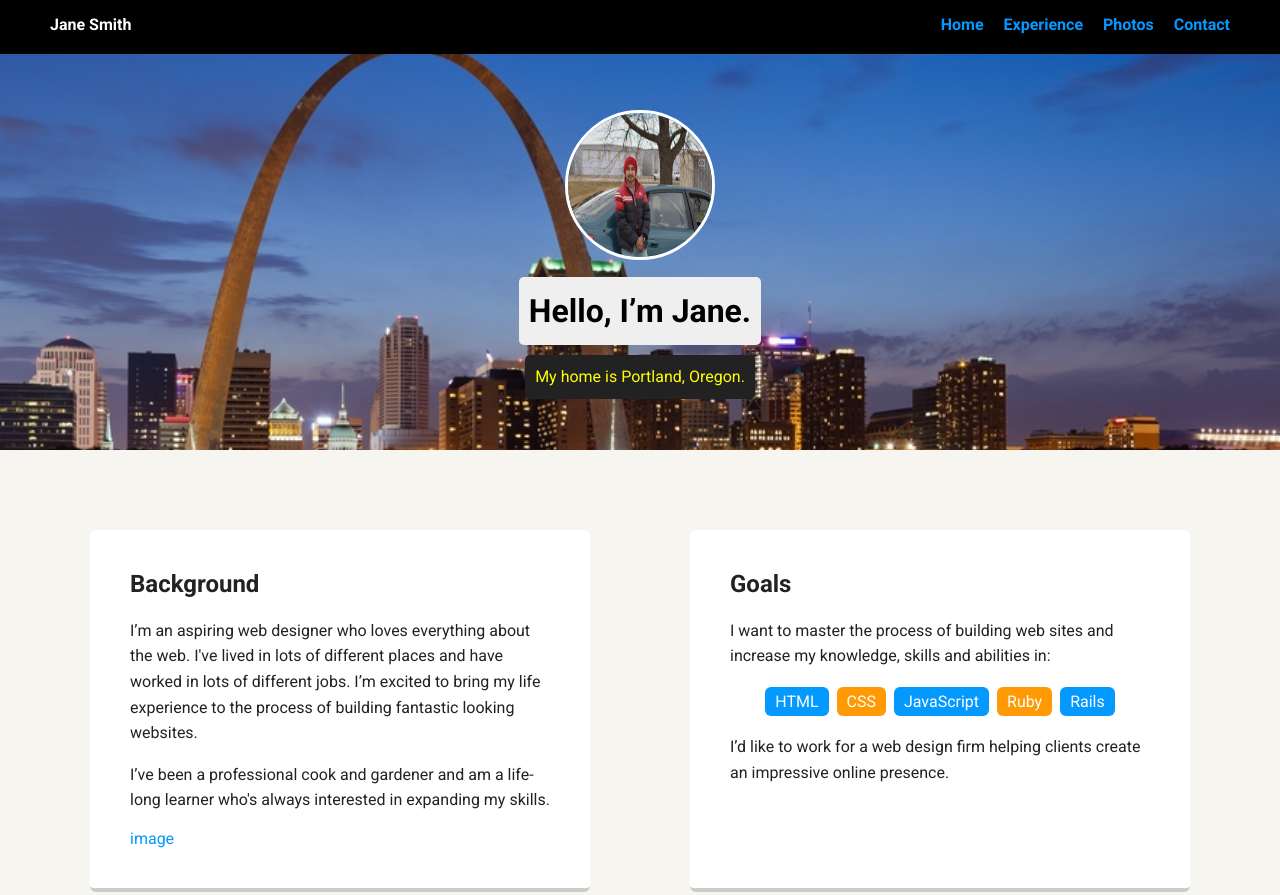
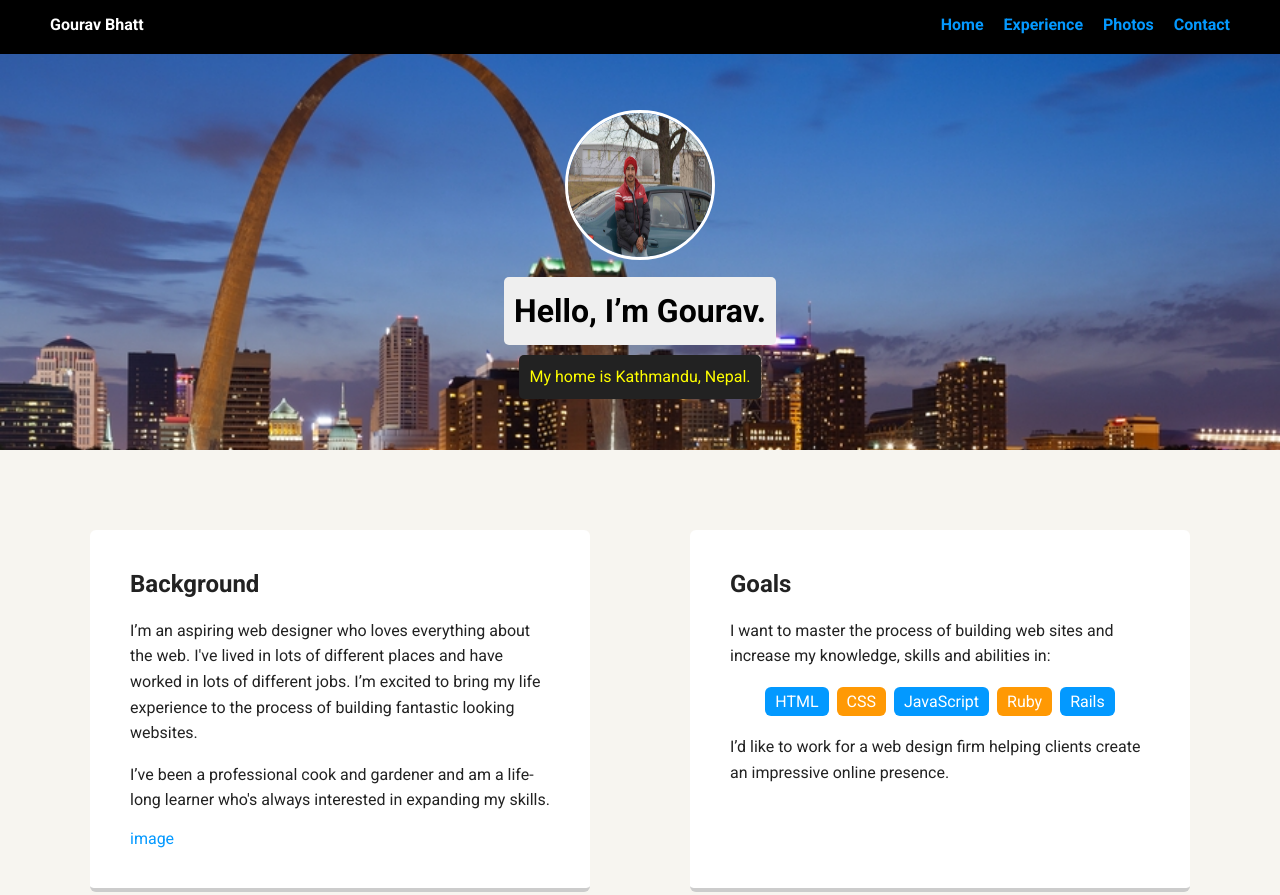
Before and after one commit to gauravbhatt17/gourav.github.io, a plain HTML site: page index.html in a window 1280 px wide. Shown: the top 895 px of the page. Drawn offline with Linux system fonts and the light colour scheme; a web font is replaced by a local one.

Commit message:
changed name and home for gourav

```diff
--- a/index.html
+++ b/index.html
@@ -10,7 +10,7 @@
 
     <div class="main-nav">
         <ul class="nav">
-          <li class="name">Jane Smith</li>
+          <li class="name">Gourav Bhatt</li>
           <li><a href="#">Home</a></li>
           <li><a href="#">Experience</a></li>
           <li><a href="#">Photos</a></li>
@@ -20,8 +20,8 @@
 
     <header>
       <img src="images/profile.jpg" alt="Drawing of Jane Smith" class="profile-image">
-      <h1 class="tag name">Hello, I’m Jane.</h1>
-      <p class="tag location">My home is Portland, Oregon.</p>
+      <h1 class="tag name">Hello, I’m Gourav.</h1>
+      <p class="tag location">My home is Kathmandu, Nepal.</p>
     </header>
 
     <main class="flex">
```
